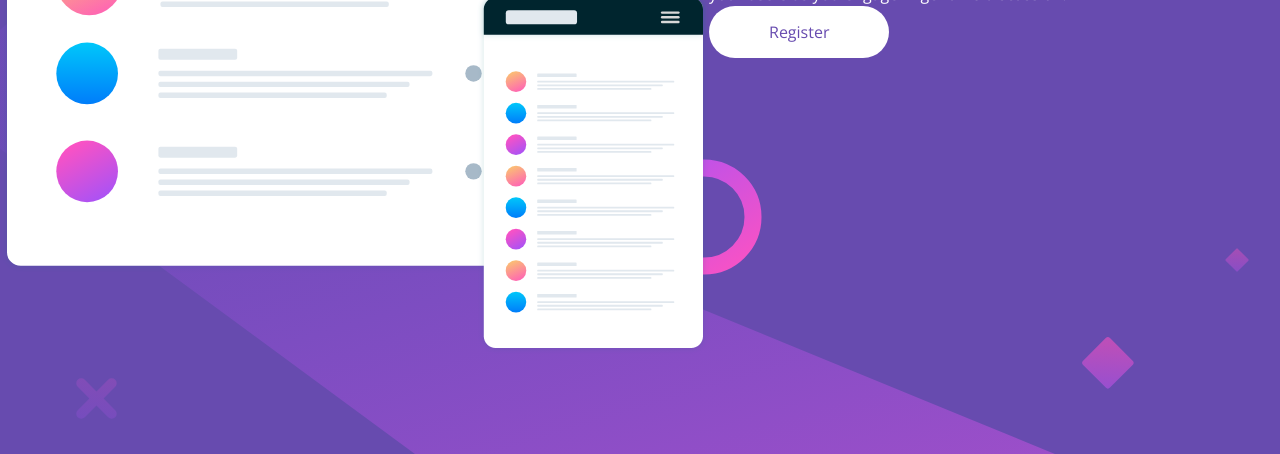
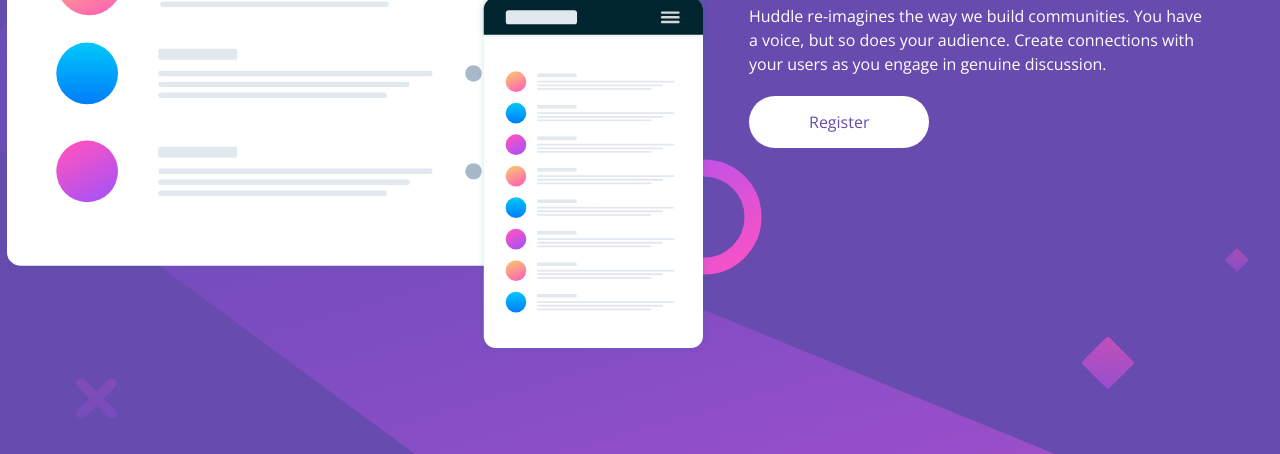
Before and after one commit to devroboco/huddle-landing-page, a plain HTML site: page index.html in a window 1280 px wide. Shown: the part 346-800 px from the top of the page. Drawn offline with nearby package versions, Linux system fonts and the light colour scheme.

Commit message:
added flexbox values

```diff
--- a/index.html
+++ b/index.html
@@ -21,7 +21,7 @@
             <div>
                 <img src="images/illustration-mockups.svg" alt="">
             </div>
-            <div>
+            <div class="container-text">
                 <h1>Build The Community<br> Your Fans Will Love</h1>
                 <p>Huddle re-imagines the way we build communities. You have<br> a voice, but so does your audience. Create connections with<br> your users as you engage in genuine discussion.</p>
                 <a href="#" class="button">Register</a>
--- a/style.css
+++ b/style.css
@@ -11,16 +11,17 @@ body {
   font-family: open sans;
 }
 
-p {
+.container-text p {
   font-family: open sans;
   line-height: 1.5;
 }
 
-h1, p {
+.container-text h1, p {
   color: white;
+  margin-bottom: 20px;
 }
 
-a {
+.container-text a {
   text-decoration: none;
   display: inline-block;
   padding: 15px 60px;
@@ -41,4 +42,15 @@ a {
 
 .container {
   display: flex;
+  gap: 40px;
+  flex-wrap: wrap;
 }
+
+.container-text {
+  margin-top: 50px;
+}
+
+.container img {
+  max-width: 100%;
+  display: block;
+}
```
